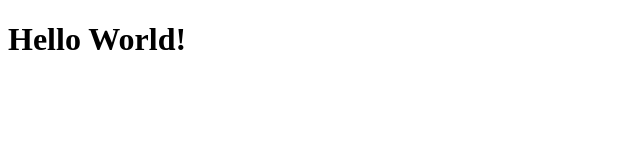
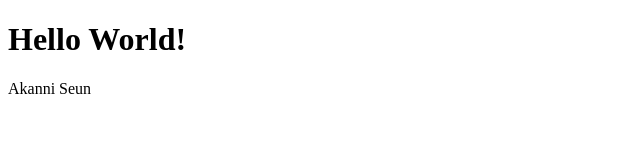
Before and after one commit to MyloCarson/hnginternship, a plain HTML site: page index.html in a window 1280 px wide. Shown: the whole page, without its empty margins (0-640 px from the left). Drawn offline with Linux system fonts and the light colour scheme.

Commit message:
updated index.html

```diff
--- a/index.html
+++ b/index.html
@@ -8,5 +8,6 @@
 </head>
 <body>
   <h1>Hello World!</h1>
+  <p>Akanni Seun</p>
 </body>
 </html>
```
